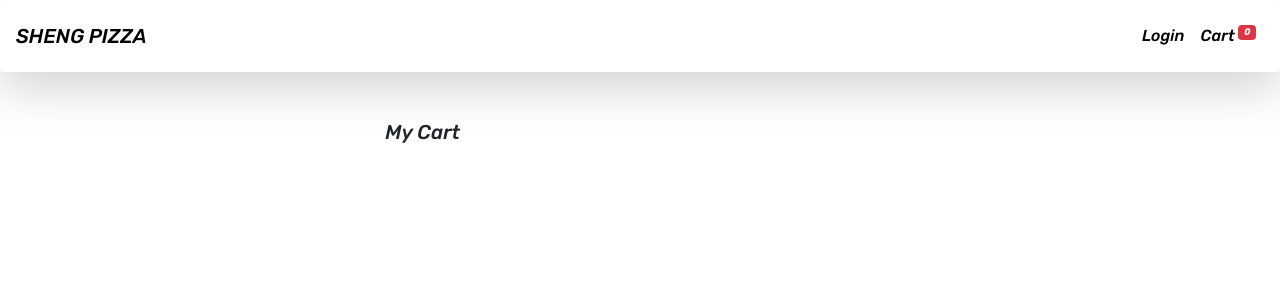
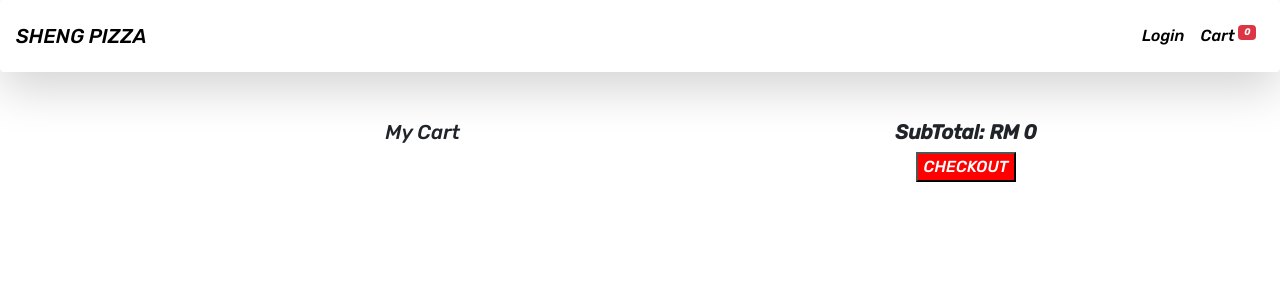
Before and after one commit to MINGSHENG1998/mern-pizza, a React (Create React App) app in the folder client/: page /cart in a window 1280 px wide. Shown: the top 300 px of the page. Built offline with nearby package versions, Linux system fonts and the light colour scheme; a web font is replaced by a local one.

Commit message:
complete cart page basic function

```diff
--- a/client/src/actions/cartActions.js
+++ b/client/src/actions/cartActions.js
@@ -4,14 +4,29 @@ export const addToCart = (pizza, quantity, varient) => (dispatch, getState) => {
     id: pizza.id,
     image: pizza.image,
     varient: varient,
-    quantity: quantity,
+    quantity: Number(quantity),
     prices: pizza.prices,
     price: pizza.prices[0][varient] * quantity,
   };
 
-  dispatch({ type: "ADD_TO_CART", payload: cartItem });
+  if (cartItem.quantity > 10) {
+    alert("You cannot add more than 10 quantities");
+  } else {
+    if (cartItem.quantity < 0) {
+      dispatch({ type: "DELETE_TO_CART", payload: pizza });
+    }
+    dispatch({ type: "ADD_TO_CART", payload: cartItem });
+  }
 
   const cartItems = getState().cartReducer.cartItems;
 
   localStorage.setItem("cartItems", JSON.stringify(cartItems));
 };
+
+export const deleteFromCart = (pizza) => (dispatch, getState) => {
+  dispatch({ type: "DELETE_TO_CART", payload: pizza });
+
+  const cartItems = getState().cartReducer.cartItems;
+
+  localStorage.setItem("cartItems", JSON.stringify(cartItems));
+};
--- a/client/src/components/Navbar.js
+++ b/client/src/components/Navbar.js
@@ -8,7 +8,7 @@ export default function Navbar() {
   return (
     <div>
       <nav className="navbar navbar-expand-lg shadow-lg p-3 mb-5 bg-body rounded">
-        <a className="navbar-brand" href="#">
+        <a className="navbar-brand" href="/">
           SHENG PIZZA
         </a>
         <button
--- a/client/src/pages/Cart.js
+++ b/client/src/pages/Cart.js
@@ -1,9 +1,12 @@
 import React from "react";
 import { useSelector, useDispatch } from "react-redux";
+import { addToCart } from "../actions/cartActions";
+import { deleteFromCart } from "../actions/cartActions";
 
 export default function Cart() {
   const cartState = useSelector((state) => state.cartReducer);
   const cartItems = cartState.cartItems;
+  var subTotal = cartItems.reduce((x, item) => x + item.price, 0);
   const dispatch = useDispatch();
 
   return (
@@ -24,9 +27,25 @@ export default function Cart() {
                   </h1>
                   <h1 style={{ display: "inline" }}>
                     Quantity:
-                    <i className="fa fa-plus" aria-hidden="true"></i>
+                    <i
+                      className="fa fa-plus"
+                      aria-hidden="true"
+                      onClick={() => {
+                        dispatch(
+                          addToCart(item, item.quantity + 1, item.varient)
+                        );
+                      }}
+                    ></i>
                     <b>{item.quantity}</b>
-                    <i className="fa fa-minus" aria-hidden="true"></i>
+                    <i
+                      className="fa fa-minus"
+                      aria-hidden="true"
+                      onClick={() => {
+                        dispatch(
+                          addToCart(item, item.quantity - 1, item.varient)
+                        );
+                      }}
+                    ></i>
                     <hr />
                   </h1>
                 </div>
@@ -39,13 +58,22 @@ export default function Cart() {
                 </div>
 
                 <div className="m-1 w-100">
-                  <i className="fa fa-trash mt-5" aria-hidden="true"></i>
+                  <i
+                    className="fa fa-trash mt-5"
+                    aria-hidden="true"
+                    onClick={() => {
+                      dispatch(deleteFromCart(item));
+                    }}
+                  ></i>
                 </div>
               </div>
             );
           })}
         </div>
-        <div className="col-md-4"></div>
+        <div className="col-md-4 text-right">
+          <h1><b>SubTotal: RM {subTotal}</b></h1>
+          <button className="pizza_btn">CHECKOUT</button>
+        </div>
       </div>
     </div>
   );
--- a/client/src/reducers/cartReducers.js
+++ b/client/src/reducers/cartReducers.js
@@ -1,9 +1,28 @@
 export const cartReducer = (state = { cartItems: [] }, action) => {
   switch (action.type) {
     case "ADD_TO_CART":
+      const isExisted = state.cartItems.find(
+        (item) => item.id === action.payload.id
+      );
+      if (isExisted) {
+        return {
+          ...state,
+          cartItems: state.cartItems.map((item) =>
+            item.id === action.payload.id ? action.payload : item
+          ),
+        };
+      } else {
+        return {
+          ...state,
+          cartItems: [...state.cartItems, action.payload],
+        };
+      }
+    case "DELETE_TO_CART":
       return {
         ...state,
-        cartItems: [...state.cartItems, action.payload],
+        cartItems: state.cartItems.filter(
+          (item) => item.id === action.payload.id
+        ),
       };
 
     default:
```
